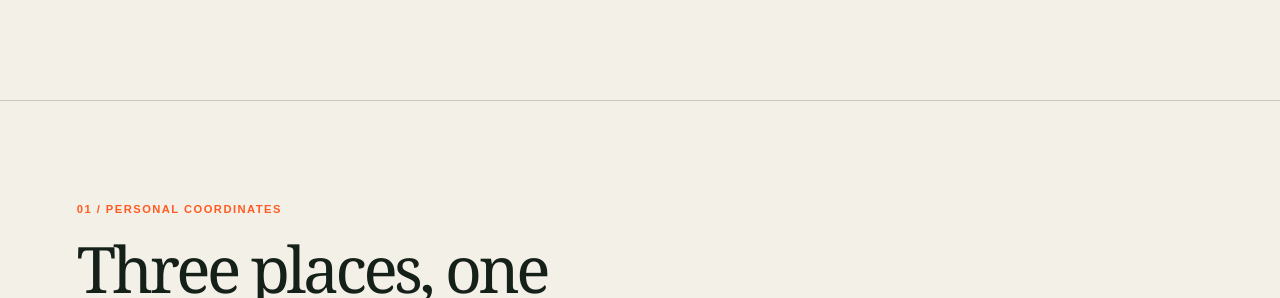
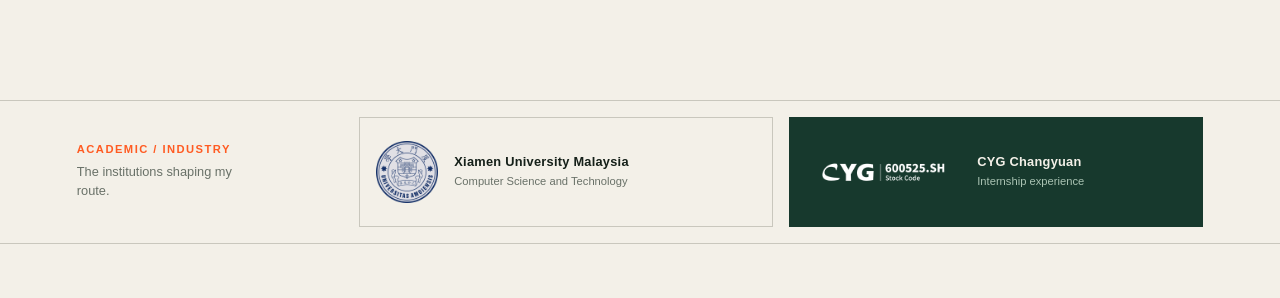
Before and after one commit to Davidliu0415/Davidliu0415.github.io, a plain HTML site: page docs/index.html in a window 1280 px wide. Shown: the part 869-1167 px from the top of the page. Drawn offline with nearby package versions, Linux system fonts and the light colour scheme.

Commit message:
Feature academic and industry logos

```diff
--- a/docs/index.html
+++ b/docs/index.html
@@ -44,6 +44,20 @@
       dl div { border-top:1px solid var(--line); display:grid; gap:.5rem; grid-template-columns:85px 1fr; padding:.75rem 0; }
       dt { color:var(--muted); font-size:.74rem; }
       dd { font-size:.78rem; margin:0; }
+      .affiliations { align-items:stretch; border-bottom:1px solid var(--line); display:grid; gap:1rem; grid-template-columns:minmax(150px,.48fr) minmax(0,1.52fr); padding-bottom:1rem; padding-top:1rem; }
+      .affiliations-heading { align-self:center; }
+      .affiliations-heading .eyebrow { margin-bottom:.5rem; }
+      .affiliations-heading p:last-child { color:var(--muted); font-size:.8rem; line-height:1.45; margin-bottom:0; max-width:175px; }
+      .affiliation-list { display:grid; gap:1rem; grid-template-columns:repeat(2,minmax(0,1fr)); }
+      .logo-card { align-items:center; border:1px solid var(--line); display:flex; gap:1rem; min-height:110px; padding:1rem; }
+      .logo-card:hover { border-color:var(--signal); }
+      .logo-card img { display:block; flex:0 0 auto; height:62px; object-fit:contain; width:62px; }
+      .logo-copy { display:flex; flex-direction:column; gap:.28rem; }
+      .logo-copy strong { font-size:.8rem; letter-spacing:.02em; }
+      .logo-copy span { color:var(--muted); font-size:.7rem; line-height:1.35; }
+      .logo-card.cyg { background:var(--forest); border-color:var(--forest); color:var(--paper); }
+      .logo-card.cyg img { height:auto; max-width:155px; width:58%; }
+      .logo-card.cyg .logo-copy span { color:#aac3b3; }
       .journey,.work { padding-bottom:clamp(4rem,8vw,8rem); padding-top:clamp(4rem,8vw,7.5rem); }
       .section-heading { align-items:end; display:flex; gap:2rem; justify-content:space-between; margin-bottom:2.75rem; }
       .section-heading h2 { font-size:clamp(2.45rem,5vw,5rem); line-height:.96; margin-bottom:0; max-width:720px; }
@@ -86,7 +100,7 @@
       .closing h2 { font-size:clamp(2.7rem,6vw,6.3rem); line-height:.95; margin-bottom:2.8rem; max-width:1000px; }
       .contact-link { align-items:center; color:#ffb79f; display:inline-flex; font-size:clamp(1rem,2vw,1.55rem); gap:.45rem; text-decoration:underline; text-decoration-thickness:1px; text-underline-offset:.26rem; }
       footer { align-items:center; background:var(--ink); border-top:1px solid #465048; color:#aab2aa; display:flex; font-size:.7rem; justify-content:space-between; letter-spacing:.04em; padding-bottom:1.1rem; padding-top:1.1rem; }
-      @media (max-width:800px) { header { align-items:flex-start; gap:1rem; } nav { align-items:flex-end; flex-direction:column; gap:.55rem; } .hero,.journey-layout { grid-template-columns:1fr; } .hero { min-height:auto; } .section-heading { align-items:flex-start; flex-direction:column; gap:1rem; } .section-heading > p { margin-bottom:0; } .map-frame,#map,.stop-panel { min-height:480px; } #map { height:480px; } .project-grid { grid-template-columns:1fr; } .project-card,.project-card:first-child { border-left:1px solid var(--line); border-top:0; } .project-card:first-child { border-top:1px solid var(--line); } .project-card > p:not(.project-description) { margin-top:2.75rem; } footer { align-items:flex-start; flex-direction:column; gap:.5rem; } }
+      @media (max-width:800px) { header { align-items:flex-start; gap:1rem; } nav { align-items:flex-end; flex-direction:column; gap:.55rem; } .hero,.journey-layout,.affiliations { grid-template-columns:1fr; } .hero { min-height:auto; } .affiliations-heading p:last-child { max-width:none; } .affiliation-list { grid-template-columns:1fr; } .section-heading { align-items:flex-start; flex-direction:column; gap:1rem; } .section-heading > p { margin-bottom:0; } .map-frame,#map,.stop-panel { min-height:480px; } #map { height:480px; } .project-grid { grid-template-columns:1fr; } .project-card,.project-card:first-child { border-left:1px solid var(--line); border-top:0; } .project-card:first-child { border-top:1px solid var(--line); } .project-card > p:not(.project-description) { margin-top:2.75rem; } footer { align-items:flex-start; flex-direction:column; gap:.5rem; } }
     </style>
   </head>
   <body>
@@ -124,6 +138,23 @@
             </dl>
           </div>
         </aside>
+      </section>
+
+      <section class="affiliations shell" aria-labelledby="affiliations-title">
+        <div class="affiliations-heading">
+          <p class="eyebrow" id="affiliations-title">Academic / Industry</p>
+          <p>The institutions shaping my route.</p>
+        </div>
+        <div class="affiliation-list">
+          <a class="logo-card" href="https://www.xmu.edu.my/" target="_blank" rel="noreferrer">
+            <img src="./assets/logos/xmum.png" alt="Xiamen University Malaysia logo" />
+            <span class="logo-copy"><strong>Xiamen University Malaysia</strong><span>Computer Science and Technology</span></span>
+          </a>
+          <a class="logo-card cyg" href="https://www.cyg.com/en/" target="_blank" rel="noreferrer">
+            <img src="./assets/logos/cyg.png" alt="CYG Changyuan Technology Group logo" />
+            <span class="logo-copy"><strong>CYG Changyuan</strong><span>Internship experience</span></span>
+          </a>
+        </div>
       </section>
 
       <section id="journey" class="journey shell">
```
